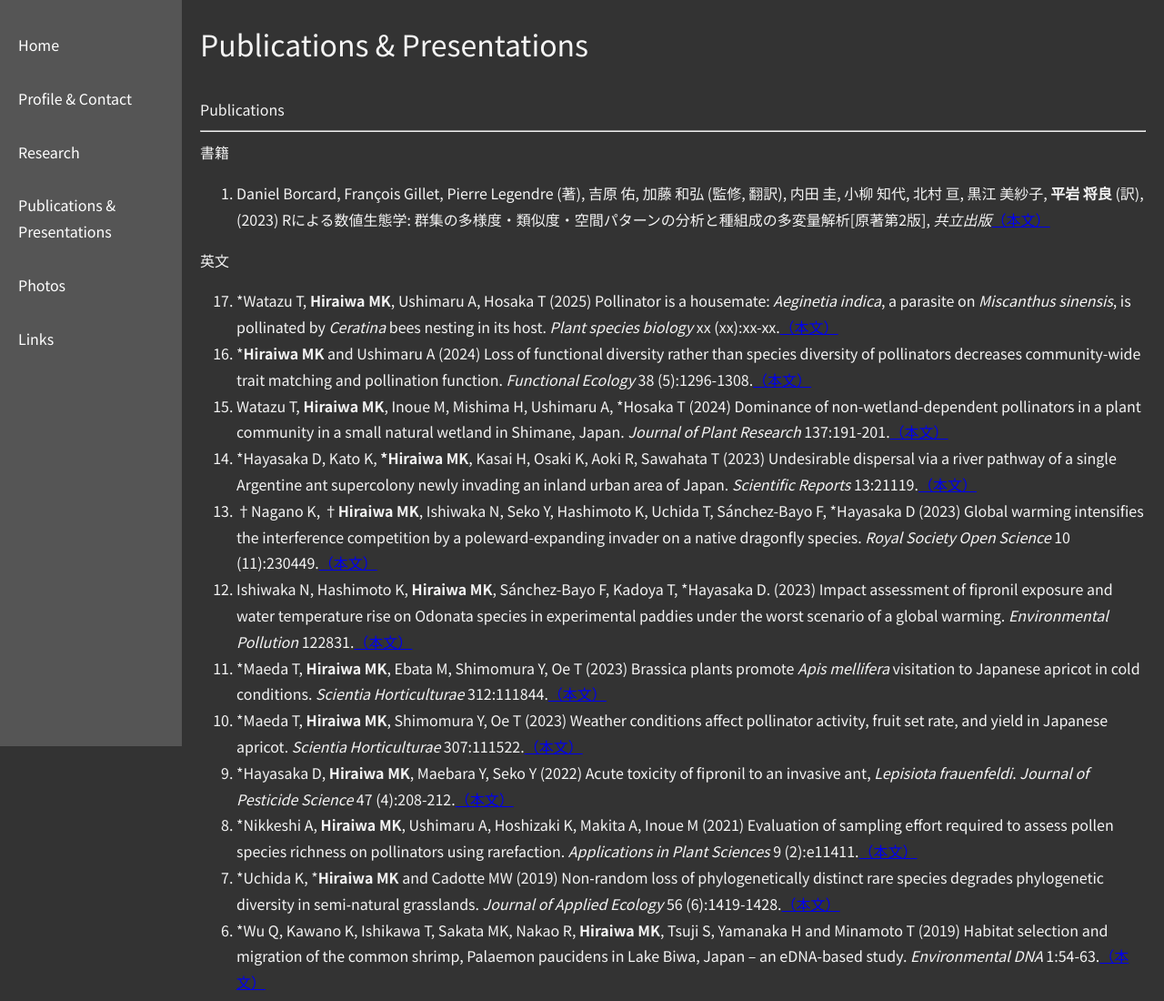
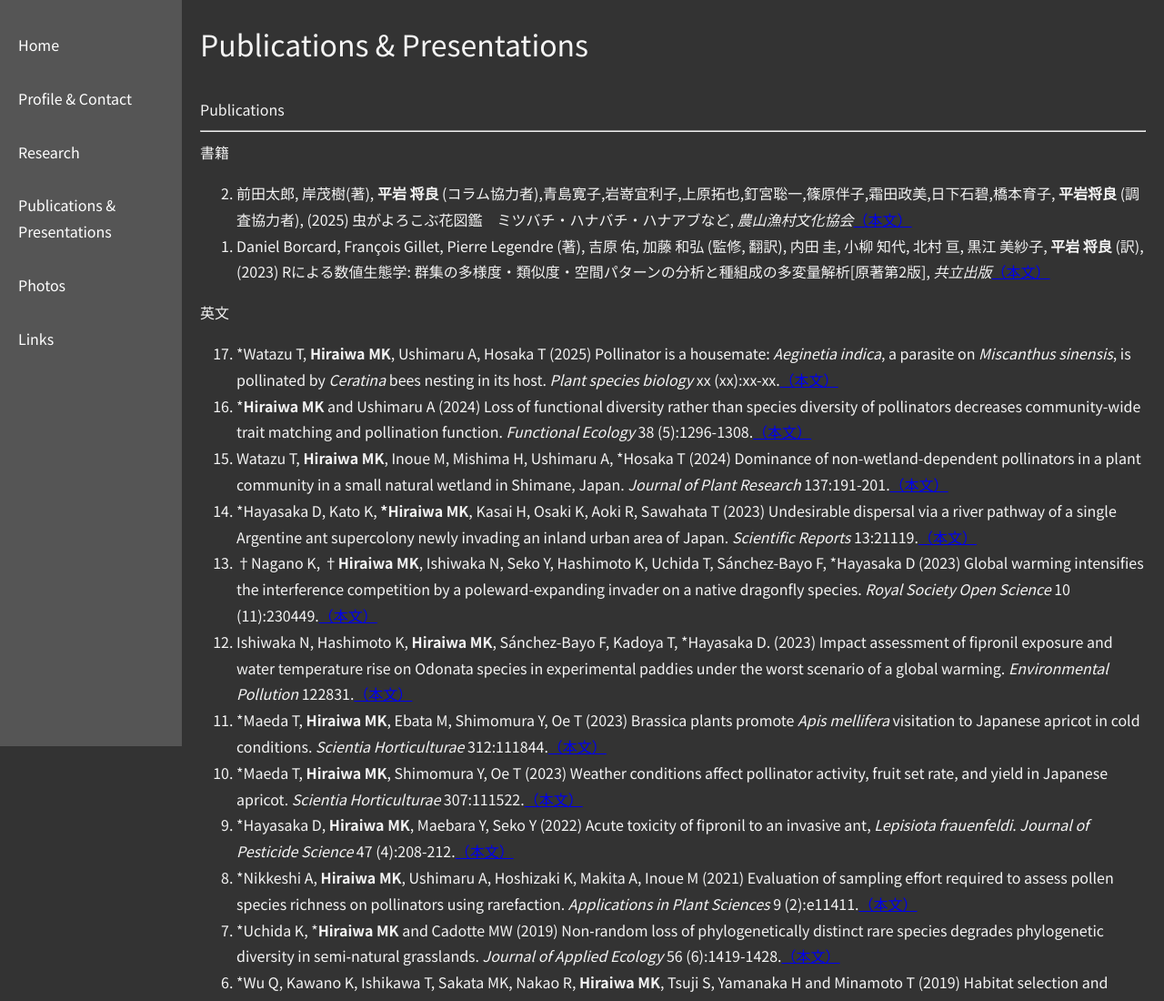
Before and after one commit to mkhiraiwa/mkhiraiwa.github.io, a plain HTML site: page publications.html in a window 1280 px wide. Shown: the top 1100 px of the page at 91% size. Drawn offline with Linux system fonts and the light colour scheme.

Commit message:
花図鑑追加

```diff
--- a/publications.html
+++ b/publications.html
@@ -39,6 +39,7 @@
 書籍
 
 <ol reversed>
+<li>前田太郎, 岸茂樹(著),  <B>平岩 将良</B> (コラム協力者),青島寛子,岩嵜宜利子,上原拓也,釘宮聡一,篠原伴子,霜田政美,日下石碧,橋本育子, <B>平岩将良</B> (調査協力者), (2025) 虫がよろこぶ花図鑑　ミツバチ・ハナバチ・ハナアブなど, <I>農山漁村文化協会</I><a href="https://shop.ruralnet.or.jp/b_no=01_54024113/" target="_blank">（本文）</a></li>
 <li>Daniel Borcard, François Gillet, Pierre Legendre (著), 吉原 佑, 加藤 和弘 (監修, 翻訳), 内田 圭, 小柳 知代, 北村 亘, 黒江 美紗子, <B>平岩 将良</B> (訳),(2023) Rによる数値生態学: 群集の多様度・類似度・空間パターンの分析と種組成の多変量解析[原著第2版], <I>共立出版</I><a href="http://ci.nii.ac.jp/naid/40020962106" target="_blank">（本文）</a></li>
 </ol>
 
```
Also changed, not shown: insect_flower_book.jpg (added).
